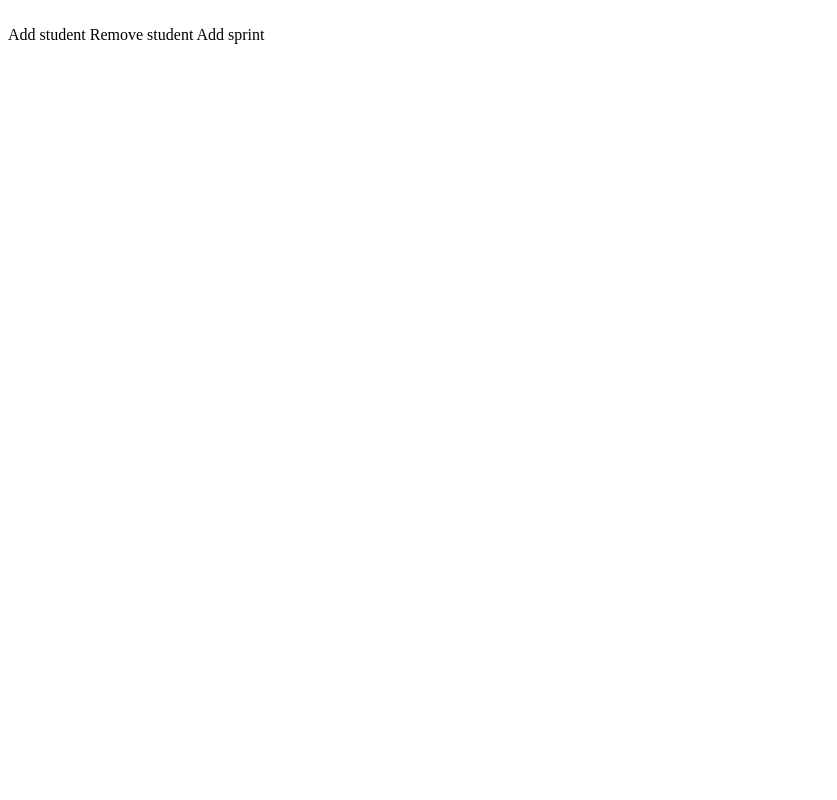
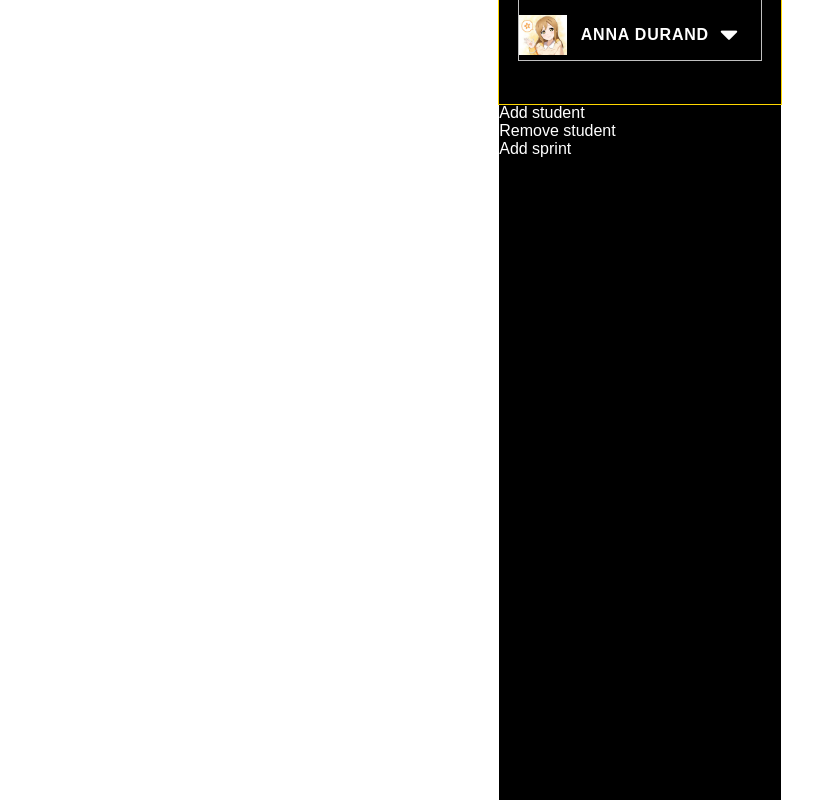
Before and after one commit to AraceliGS/practicando-con-el-men--hamburguesa, a plain HTML site: page index.html in a window 1280 px wide. Shown: the whole page, without its empty margins (0-837 px from the left). Drawn offline with Linux system fonts and the light colour scheme; a web font is replaced by a local one.

Commit message:
añadiendo estilos al primer elemento de mi lista

```diff
--- a/css/main.css
+++ b/css/main.css
@@ -0,0 +1,55 @@
+/* Estilos generales */
+* {
+  margin: 0;
+  padding: 0;
+  box-sizing: border-box;
+  font-family: 'Montserrat', sans-serif;
+}
+
+body {
+  height: 800px;
+}
+
+/* Estilos al menú */
+
+.list-menu {
+  height: 100%;
+  width: 22%;
+  margin: 0 auto;
+  background-color: #000;
+  color: #fff;
+  list-style: none;
+}
+
+.profile {
+  outline: 1px solid gold;
+  height: 13%;
+}
+
+.container {
+  outline: 1px solid silver;
+  width: 86%;
+  margin: 0 auto;
+  padding-top: 5.5%;
+}
+
+.profile img {
+  width: 20%;
+  height: 100%;
+}
+
+.name {
+  text-transform: uppercase;
+  font-weight: 700;
+  margin-left: 3.7%;
+  position: relative;
+  bottom: 15px;
+  letter-spacing: 0.8px;
+}
+
+.fa-caret-down {
+  font-size: 1.8em;
+  margin-left: 3%;
+  position: relative;
+  bottom: 10px;
+}
--- a/index.html
+++ b/index.html
@@ -4,19 +4,23 @@
     <meta charset="utf-8">
     <title>Mi Menú Hamburguesa</title>
     <link rel="stylesheet" href="https://maxcdn.bootstrapcdn.com/font-awesome/4.7.0/css/font-awesome.min.css">
+    <link href="'https://fonts.googleapis.com/css?family=Montserrat:400,700,800&amp;subset=latin-ext'" rel="stylesheet">
     <link rel="stylesheet" href="css/main.css">
   </head>
   <body>
     <!-- Caja contenedora de todo -->
-    <div id="container" class="box-container">
-      <div class="">
-        <img src="" alt="">
-        <span></span>
 
-      </div>
-      <span>Add student</span>
-      <span>Remove student</span>
-      <span>Add sprint</span>
+  <ul id="hamburguer-menu" class="list-menu">
+    <li class="profile">
+      <div class="container">
+      <img src="assets/images/user-picture.jpg" alt="Imagen de Perfil">
+      <span class="name">Anna Durand</span>
+      <i class="fa fa-caret-down" aria-hidden="true"></i>
     </div>
+  </li>
+    <li>Add student</li>
+    <li>Remove student</li>
+    <li>Add sprint</li>
+  </ul>
   </body>
 </html>
```
Also changed, not shown: assets/images/user-picture.jpg (added).
